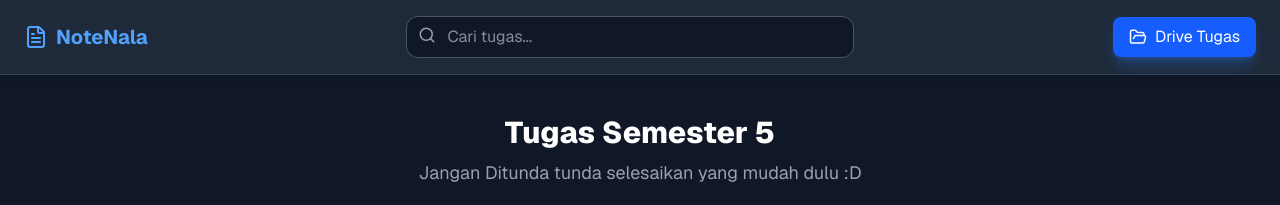
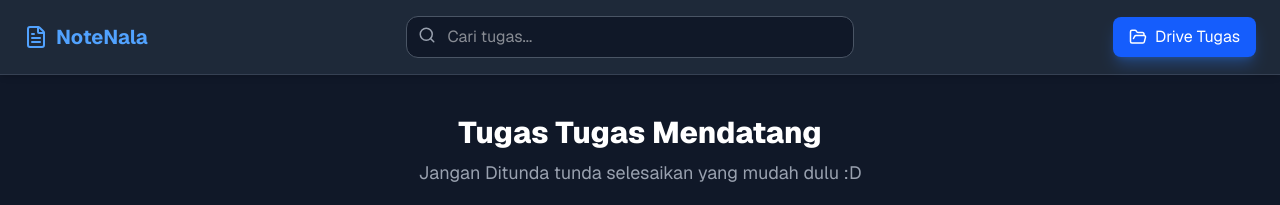
Before and after one commit to Nalaaa17/notenala, a Next.js app: page / in a window 1280 px wide. Shown: the top 205 px of the page. Built offline with nearby package versions, Linux system fonts and the light colour scheme; no server answers; the database is empty.

Commit message:
ganti nama aja

```diff
--- a/app/page.tsx
+++ b/app/page.tsx
@@ -194,7 +194,7 @@ export default function LandingPage() {
         {!searchQuery && (
           <>
             <section className="mb-8 mt-4 text-center">
-              <h2 className="text-3xl font-extrabold mb-2 text-white">Tugas Semester 5</h2>
+              <h2 className="text-3xl font-extrabold mb-2 text-white">Tugas Tugas Mendatang</h2>
               <p className="text-gray-400 text-lg">Jangan Ditunda tunda selesaikan yang mudah dulu :D</p>
             </section>
 
```
